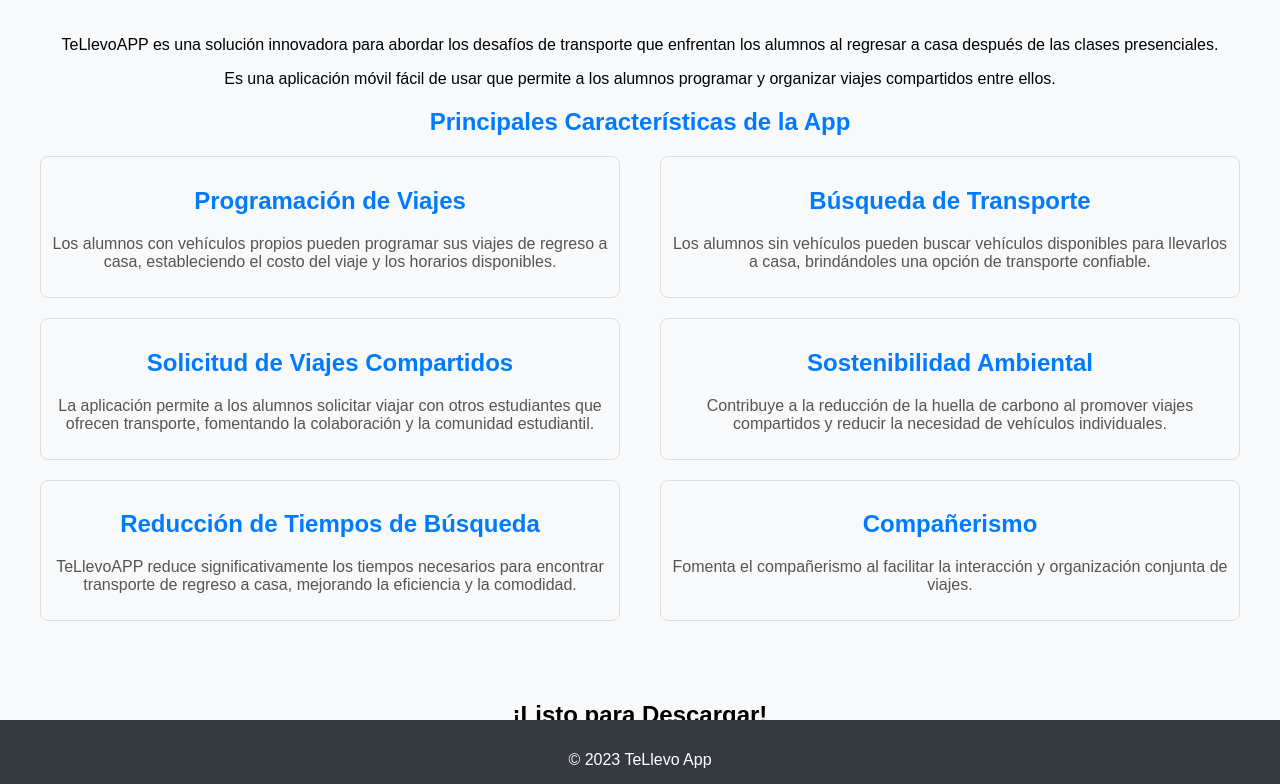
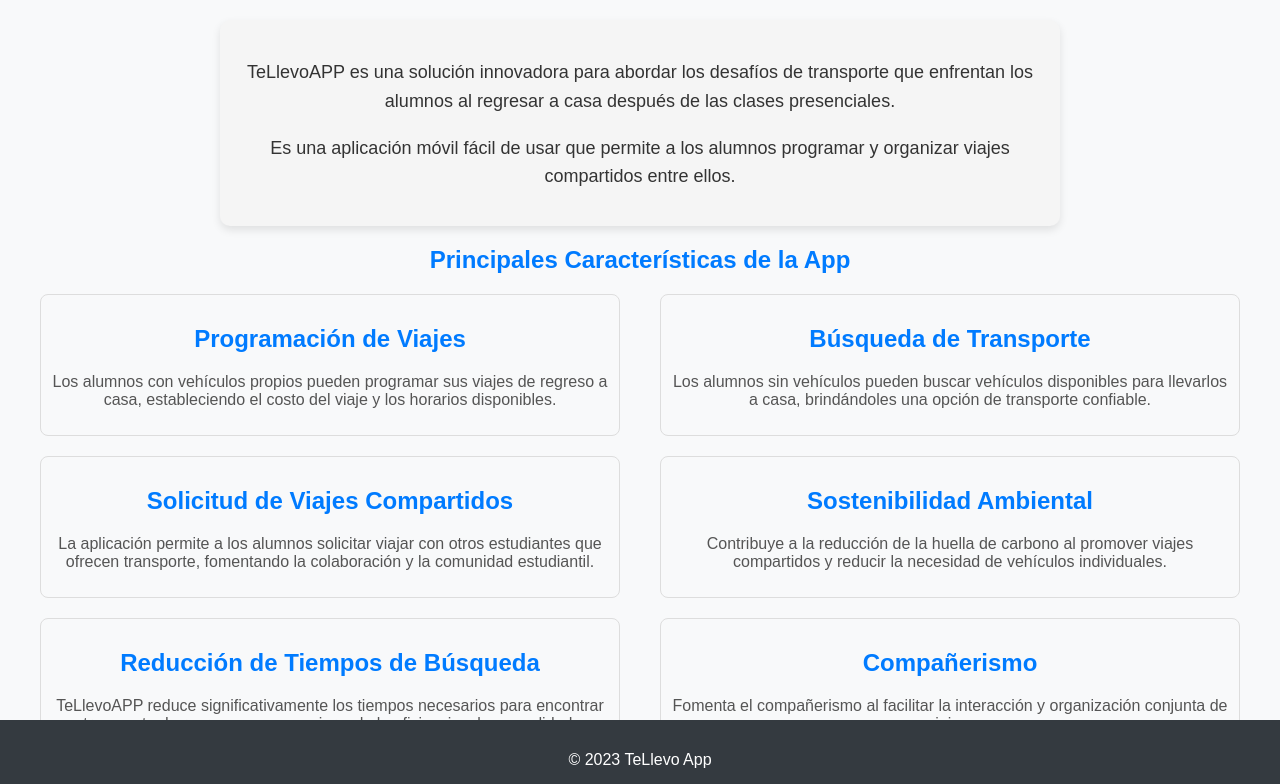
Before and after one commit to OSCARS26/download-app, a plain HTML site: page index.html in a window 1280 px wide. Shown: the top 784 px of the page. Drawn offline with Linux system fonts and the light colour scheme.

Commit message:
cambios estilo texto inicial

```diff
--- a/style.css
+++ b/style.css
@@ -19,6 +19,19 @@ ion-col {
 
 .ion-text-center {
   text-align: center;
+  max-width: 800px;
+  margin: 0 auto;
+  padding: 20px;
+  background-color: #f5f5f5;
+  border-radius: 10px;
+  box-shadow: 0 4px 8px rgba(0, 0, 0, 0.1);
+}
+
+.ion-text-center p {
+  font-size: 18px;
+  line-height: 1.6;
+  color: #333;
+  margin-bottom: 15px;
 }
 
 .subtitulo {
```
